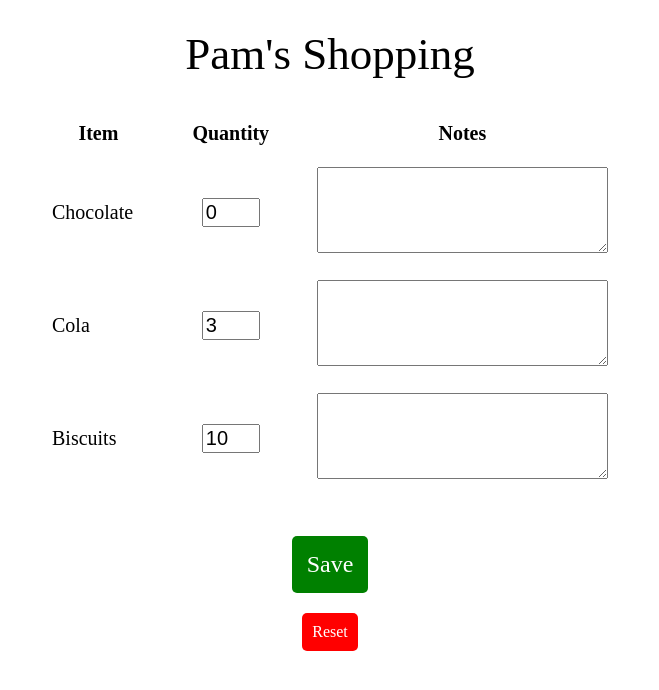
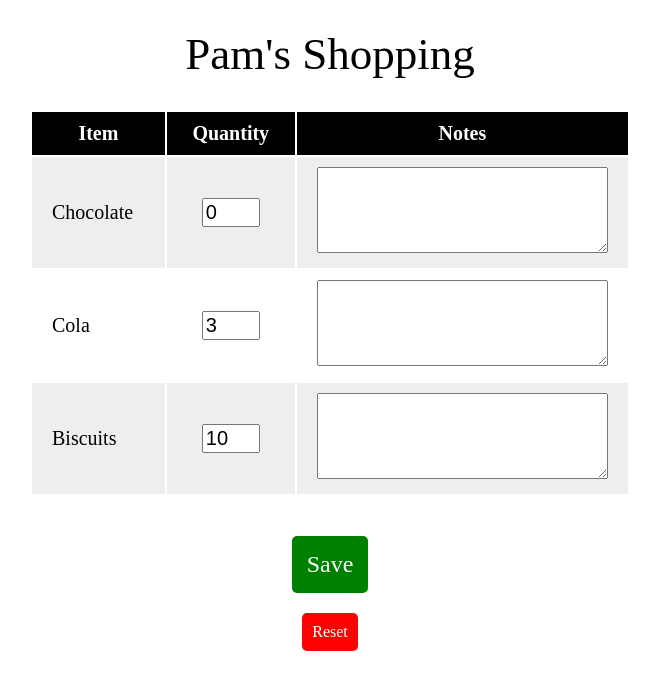
Before and after one commit to smiths-org-uk/shopping, a React app in the folder client/: page / in a window 1280 px wide. Shown: the top 690 px of the page, without its empty margins (310-969 px from the left). Built offline with nearby package versions, Linux system fonts and the light colour scheme; data requests are answered from the project's data file; the HTML template or start-up script is replaced by a standard one.

Commit message:
More styling

```diff
--- a/client/src/containers/Item.js
+++ b/client/src/containers/Item.js
@@ -2,6 +2,10 @@ import React from 'react';
 import {Store} from '../redux/Store';
 import Actions from '../redux/Actions';
 import styled from 'styled-components';
+
+const StyledRow = styled.tr`
+    background: ${props => props.dark ? "#eee" : "#fff"}
+`;
 
 const StyledTD = styled.td`
     padding: 10px 20px;
@@ -50,7 +54,7 @@ export default class Item extends React.Component {
 
     render() {
         return (
-            <tr>
+            <StyledRow dark={!(this.props.index % 2)}>
                 <StyledTD>
                     <span>{this.props.item.title}</span>
                 </StyledTD>
@@ -68,7 +72,7 @@ export default class Item extends React.Component {
                         onChange={this.onChangeNotes}
                     />
                 </StyledTD>
-            </tr>
+            </StyledRow>
         )
     }
 }
--- a/client/src/containers/ItemTable.js
+++ b/client/src/containers/ItemTable.js
@@ -1,6 +1,11 @@
 import React from 'react';
 import Item from './Item';
 import styled from 'styled-components';
+
+const StyledHeader = styled.tr`
+    background: black;
+    color: white;
+`;
 
 const StyledTable = styled.table`
     margin: 10px 0 30px 0;
@@ -19,11 +24,11 @@ export default class ItemTable extends React.Component {
         return (
             <StyledTable>
                 <thead>
-                    <tr>
+                    <StyledHeader>
                         <StyledTH>Item</StyledTH>
                         <StyledTH>Quantity</StyledTH>
                         <StyledTH>Notes</StyledTH>
-                    </tr>
+                    </StyledHeader>
                 </thead>
                 <tbody>
                 {
```
